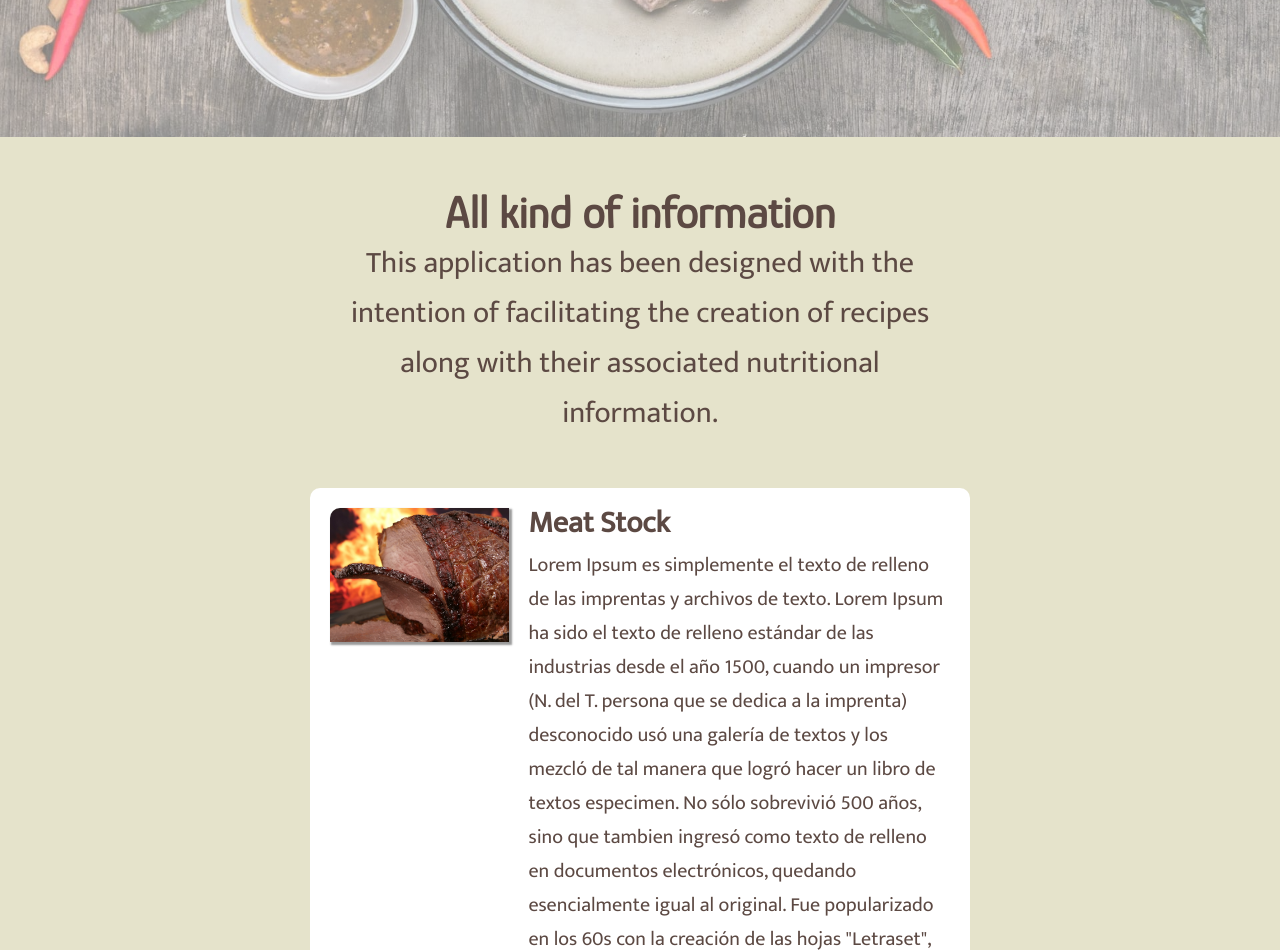
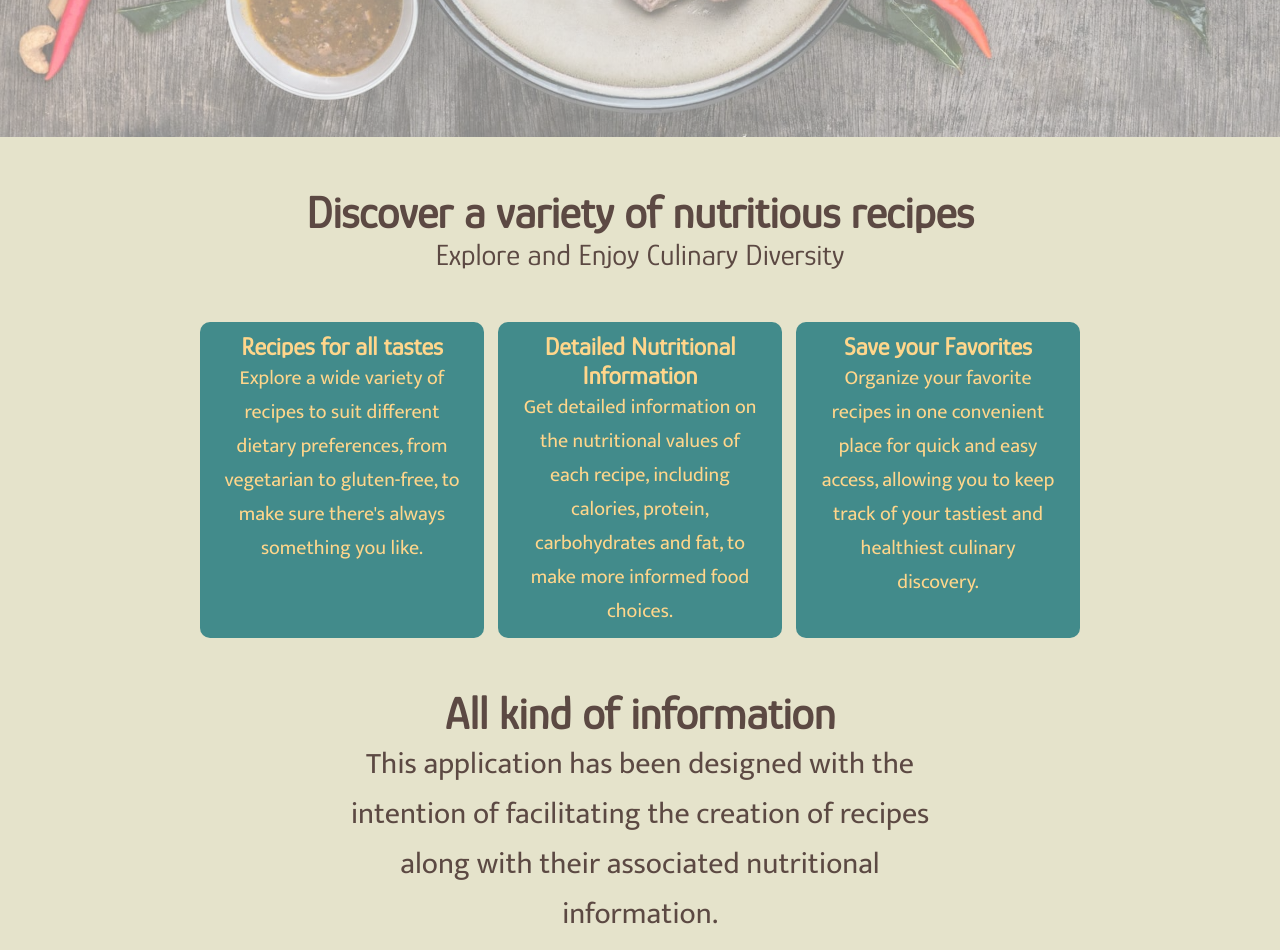
Before and after one commit to Karmik-Koala/Landing-page, a website built with Vite: page src/index.html in a window 1280 px wide. Shown: the part 760-1710 px from the top of the page. Built offline with nearby package versions, Linux system fonts and the light colour scheme.

Commit message:
Parte de las tarjetas incluida

```diff
--- a/src/index.css
+++ b/src/index.css
@@ -229,6 +229,60 @@ body {
     }
   }
 }
+
+/*Comienza el contenido de Cards*/
+.info-cards {
+  display: flex;
+  flex-direction: column;
+  justify-content: center;
+  text-align: center;
+  margin-top: 50px;
+  color: var(--color-ferra);
+
+  & .cards-title-text {
+    font-family: var(--font-family-title);
+    font-size: 45px;
+    font-weight: bold;
+  }
+
+  & .cards-description {
+    margin: auto;
+    width: 50%;
+    font-family: var(--font-family-title);
+    font-size: 30px;
+  }
+}
+
+.cards-container {
+  display: flex;
+  justify-content: space-between;
+  padding: 0 200px;
+  margin-top: 50px;
+}
+
+.cards-square {
+  width: 30%;
+  padding: 10px;
+  background-color: #428B8B;
+  border-radius: 10px;
+  text-align: center;
+  & .cards-text-title2 {
+    font-family: var(--font-family-title);
+    font-size: 25px;
+    font-weight: bold;
+    color:#ffd68b;
+  }
+  & .cards-text-body {
+    margin: auto;
+    width: 90%;
+    font-family: var(--font-family-content);
+    font-size: 20px;
+    color:#ffd68b;
+  }
+}
+
+/*Acaba el contenido de Cards*/
+
 /* TODO: EL CONTENIDO DE LA SECCION INFO, CUANDO HAYA QUE MERGEAR */
 
 .info-container {
--- a/src/index.html
+++ b/src/index.html
@@ -54,7 +54,28 @@
       </div>
     </section>
     <!-- CARDS -->
-    <section></section>
+    <section class="info-cards">
+      <h1 class="cards-title-text"> Discover a variety of nutritious recipes</h1>
+      <span class="cards-description">Explore and Enjoy Culinary Diversity</span>
+
+      <div class="cards-container">
+        <div class="cards-square">
+          <h2 class="cards-text-title2">Recipes for all tastes</h2>
+          <p class="cards-text-body">Explore a wide variety of recipes to suit different dietary preferences, from
+            vegetarian to gluten-free, to make sure there's always something you like.</p>
+        </div>
+        <div class="cards-square">
+          <h2 class="cards-text-title2">Detailed Nutritional Information</h2>
+          <p class="cards-text-body">Get detailed information on the nutritional values of each recipe, including
+            calories, protein, carbohydrates and fat, to make more informed food choices.</p>
+        </div>
+        <div class="cards-square">
+          <h2 class="cards-text-title2">Save your Favorites</h2>
+          <p class="cards-text-body">Organize your favorite recipes in one convenient place for quick and easy access,
+            allowing you to keep track of your tastiest and healthiest culinary discovery.</p>
+        </div>
+      </div>
+    </section>
 
     <!-- INFO -->
     <section class="info-container">
```
